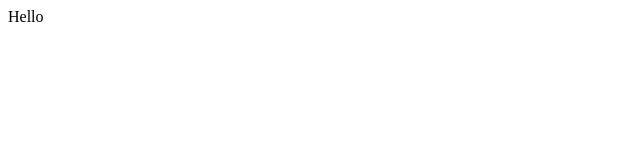
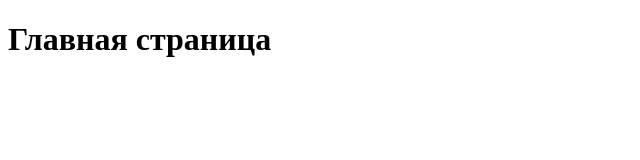
Before and after one commit to Vit-aly/intensive-day-1, a plain HTML site: page index.html in a window 1280 px wide. Shown: the whole page, without its empty margins (0-640 px from the left). Drawn offline with Linux system fonts and the light colour scheme.

Commit message:
доработал главную страницу

```diff
--- a/index.html
+++ b/index.html
@@ -1 +1,13 @@
-<div>Hello</div>
+<!DOCTYPE html>
+<html lang="en">
+<head>
+    <meta charset="UTF-8">
+    <meta name="viewport" content="width=device-width, initial-scale=1.0">
+    <title>Document</title>
+</head>
+<body>
+    <h1>
+        Главная страница
+    </h1>
+</body>
+</html>
```
